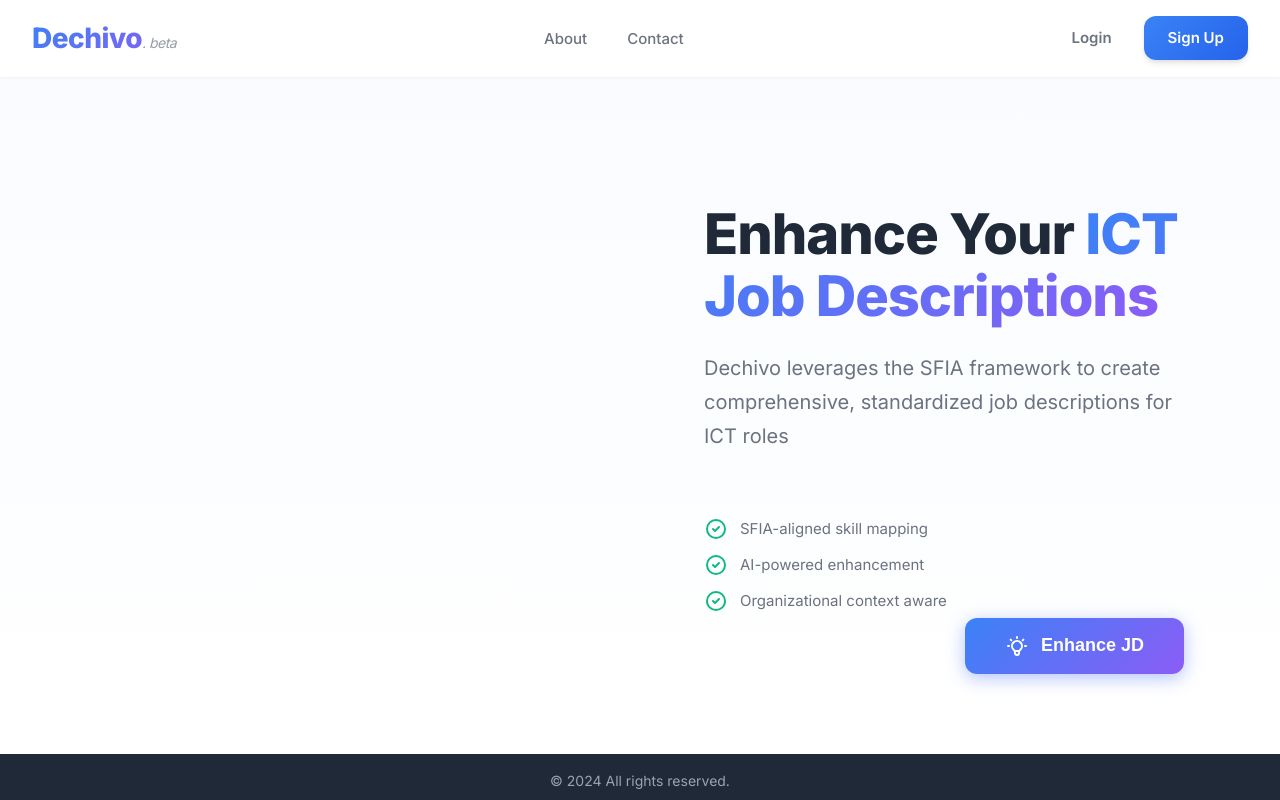
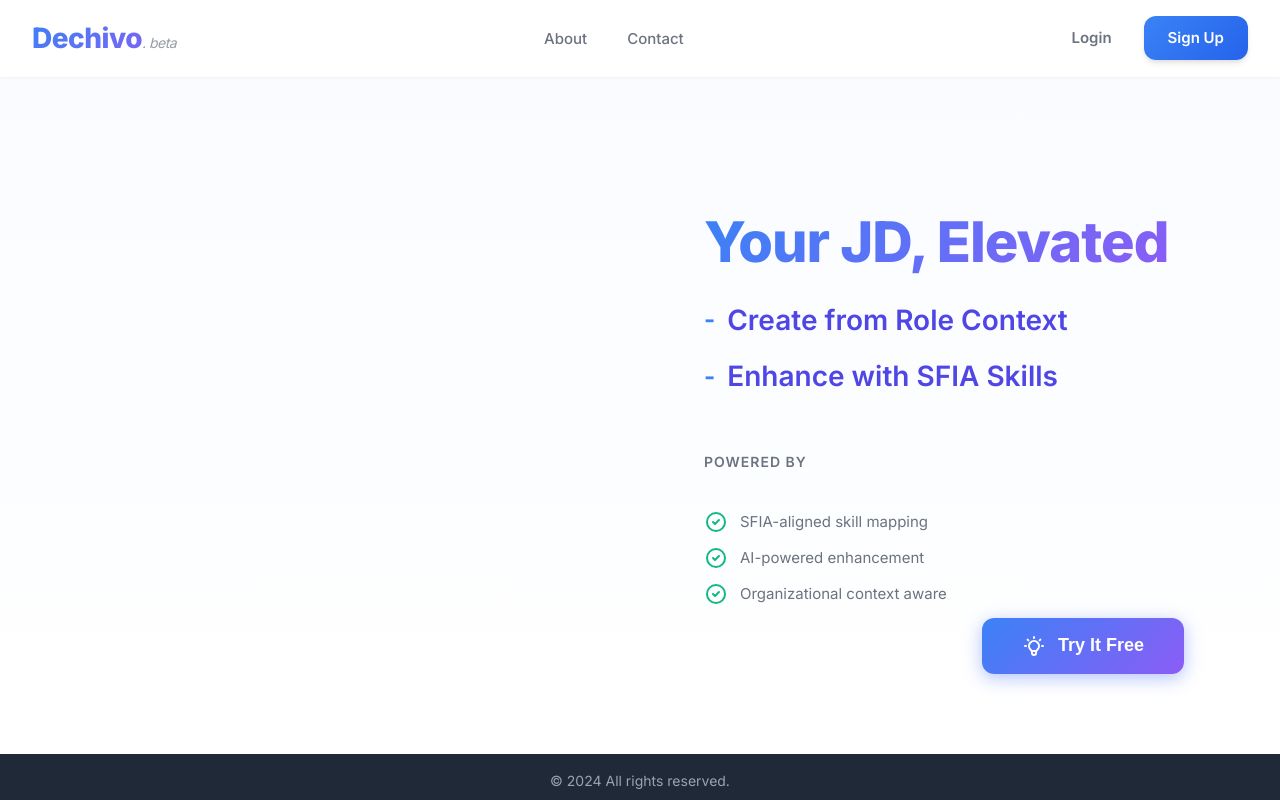
Before and after one commit to balu72/dechivo, a React (Vite) app in the folder frontend/: page / in a window 1280 px wide. Built offline with nearby package versions, Linux system fonts and the light colour scheme.

Commit message:
Update landing page hero section
- Change headline to 'Your JD, Elevated'
- Add value props: Create from Role Context, Enhance with SFIA Skills
- Add 'Powered by' section title above features
- Change CTA button to 'Try It Free'

```diff
--- a/frontend/src/pages/LandingPage.jsx
+++ b/frontend/src/pages/LandingPage.jsx
@@ -106,11 +106,13 @@ const LandingPage = () => {
                     <div className="hero-content-section">
                         <div className="hero-content">
                             <h1 className="hero-title">
-                                Enhance Your <span className="gradient-text">ICT Job Descriptions</span>
+                                <span className="gradient-text">Your JD, Elevated</span>
                             </h1>
-                            <p className="hero-subtitle">
-                                Dechivo leverages the SFIA framework to create comprehensive, standardized job descriptions for ICT roles
-                            </p>
+                            <ul className="hero-value-props">
+                                <li>Create from Role Context</li>
+                                <li>Enhance with SFIA Skills</li>
+                            </ul>
+                            <p className="hero-features-title">Powered by</p>
                             <div className="hero-features">
                                 <div className="feature-item">
                                     <svg viewBox="0 0 24 24" fill="none" width="24" height="24">
@@ -142,7 +144,7 @@ const LandingPage = () => {
                                 <svg viewBox="0 0 24 24" fill="none" width="24" height="24">
                                     <path d="M9.663 17h4.673M12 3v1m6.364 1.636l-.707.707M21 12h-1M4 12H3m3.343-5.657l-.707-.707m2.828 9.9a5 5 0 117.072 0l-.548.547A3.374 3.374 0 0014 18.469V19a2 2 0 11-4 0v-.531c0-.895-.356-1.754-.988-2.386l-.548-.547z" stroke="currentColor" strokeWidth="2" strokeLinecap="round" strokeLinejoin="round" />
                                 </svg>
-                                Enhance JD
+                                Try It Free
                             </button>
                         </div>
                     </div>
--- a/frontend/src/styles/LandingPage.css
+++ b/frontend/src/styles/LandingPage.css
@@ -258,9 +258,41 @@ body {
   font-weight: 400;
 }
 
+.hero-value-props {
+  list-style: none;
+  padding: 0;
+  margin: 0 0 2.5rem 0;
+}
+
+.hero-value-props li {
+  font-size: 1.75rem;
+  font-weight: 600;
+  color: #4f46e5;
+  margin-bottom: 0.75rem;
+  display: flex;
+  align-items: center;
+  gap: 0.75rem;
+}
+
+.hero-value-props li::before {
+  content: "-";
+  color: var(--primary-color);
+  font-weight: 700;
+  font-size: 1.5rem;
+}
+
 .hero-cta {
   display: flex;
   gap: 1rem;
+}
+
+.hero-features-title {
+  font-size: 0.875rem;
+  font-weight: 600;
+  color: #6b7280;
+  text-transform: uppercase;
+  letter-spacing: 1px;
+  margin-bottom: 0.75rem;
 }
 
 .btn-large {
```
